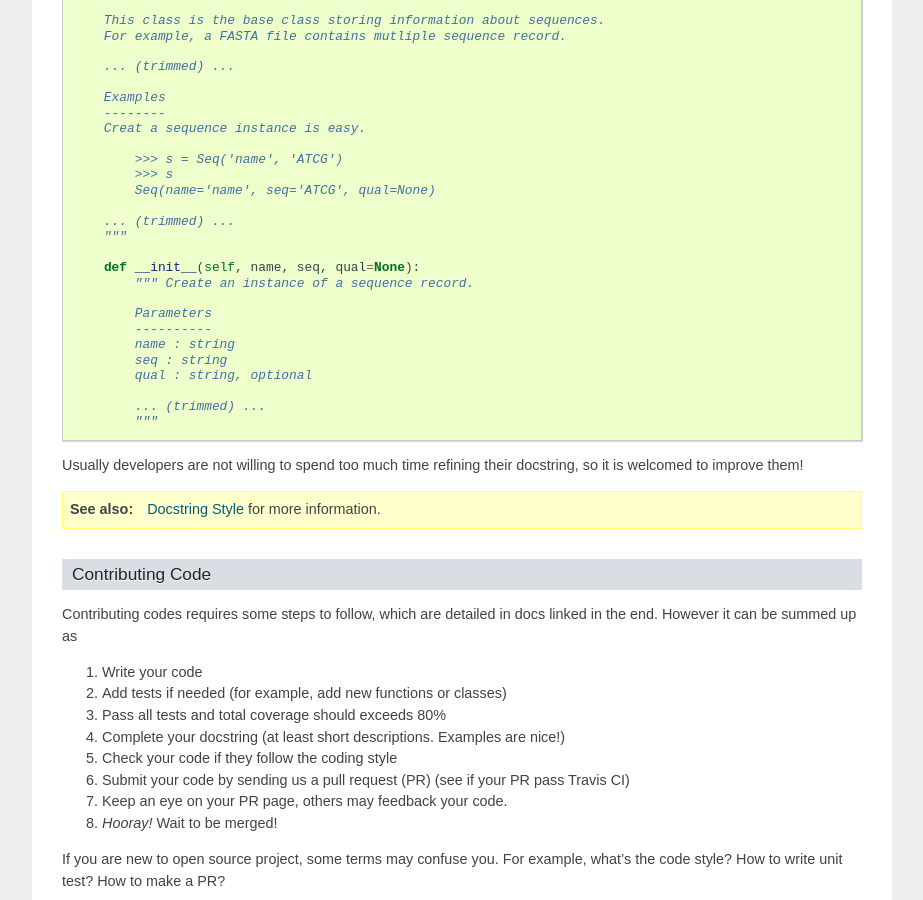
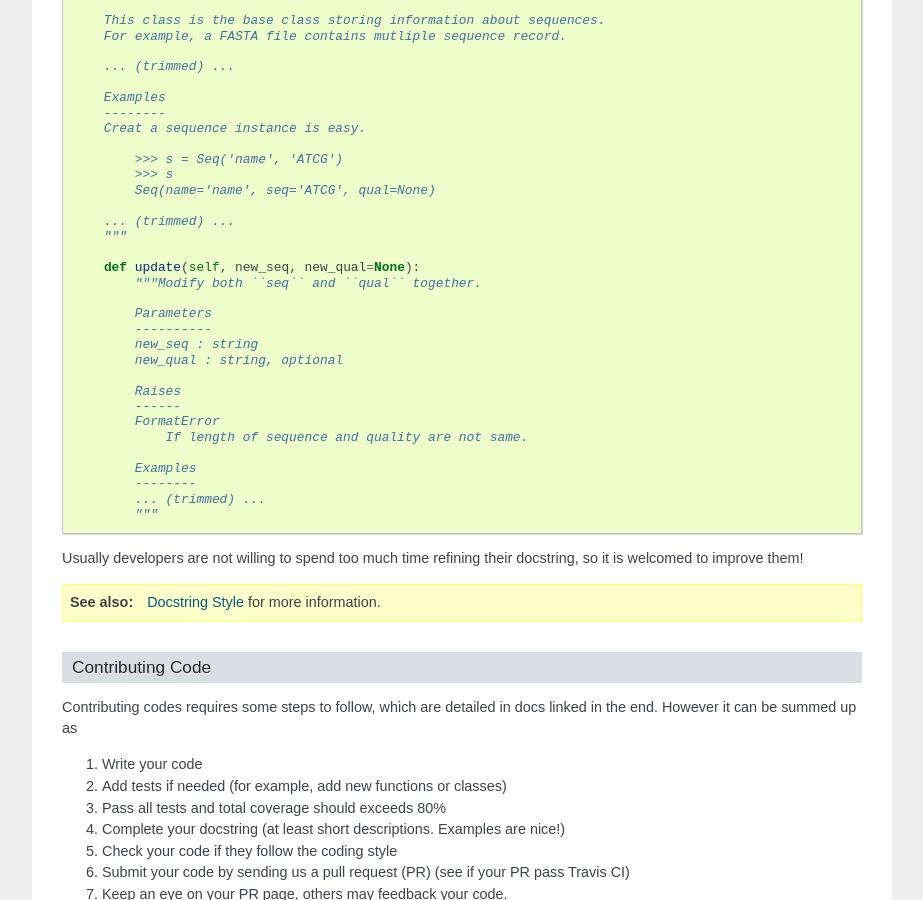
Before and after one commit to mauriceling/nextbiopy, a Sphinx documentation site: the page built from docs/DEVELOP/development.rst, in a window 1280 px wide and 900 px high, scrolled down 870 px. Shown: the whole window, without its empty margins (198-1121 px from the left). Built offline with Sphinx 7.4.7, drawn with Linux system fonts in a browser that asks for light colours.

Commit message:
update docstring example

```diff
--- a/docs/DEVELOP/development.rst
+++ b/docs/DEVELOP/development.rst
@@ -58,15 +58,21 @@ These docs are generated from the `docstring <http://en.wikipedia.org/wiki/Docst
         ... (trimmed) ...
         """
 
-        def __init__(self, name, seq, qual=None):
-            """ Create an instance of a sequence record.
+        def update(self, new_seq, new_qual=None):
+            """Modify both ``seq`` and ``qual`` together.
 
             Parameters
             ----------
-            name : string
-            seq : string
-            qual : string, optional
+            new_seq : string
+            new_qual : string, optional
 
+            Raises
+            ------
+            FormatError
+                If length of sequence and quality are not same.
+
+            Examples
+            --------
             ... (trimmed) ...
             """
 
```
